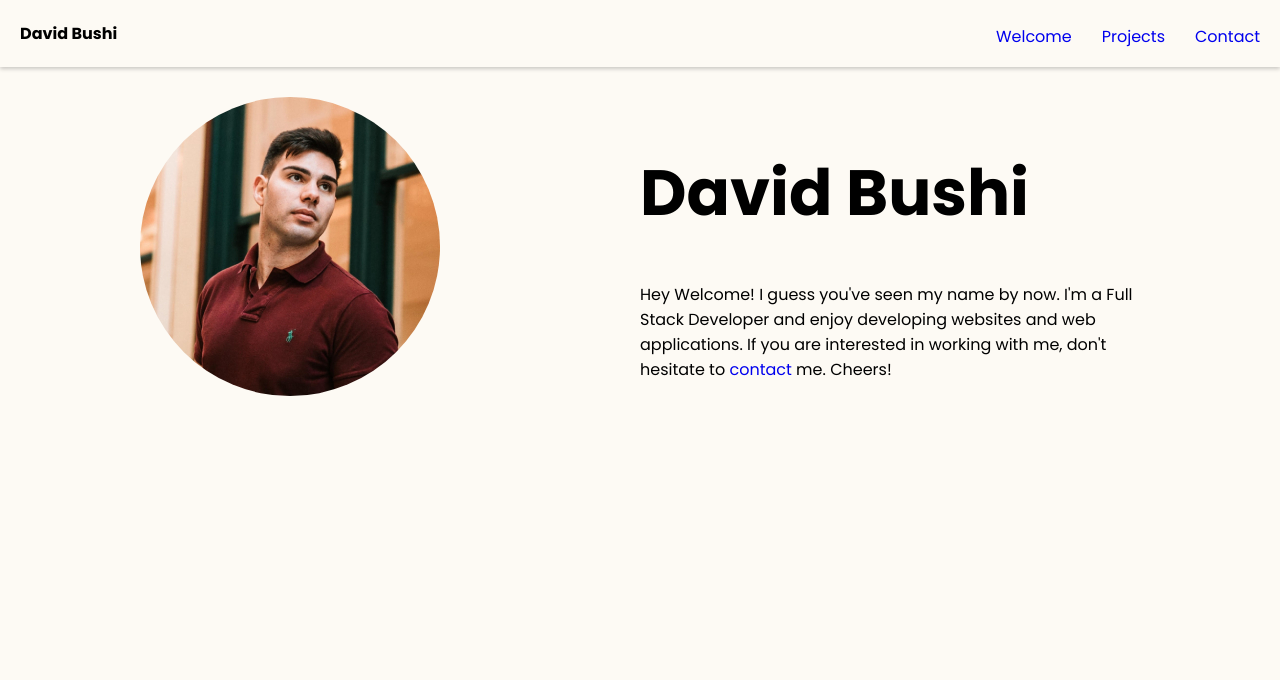
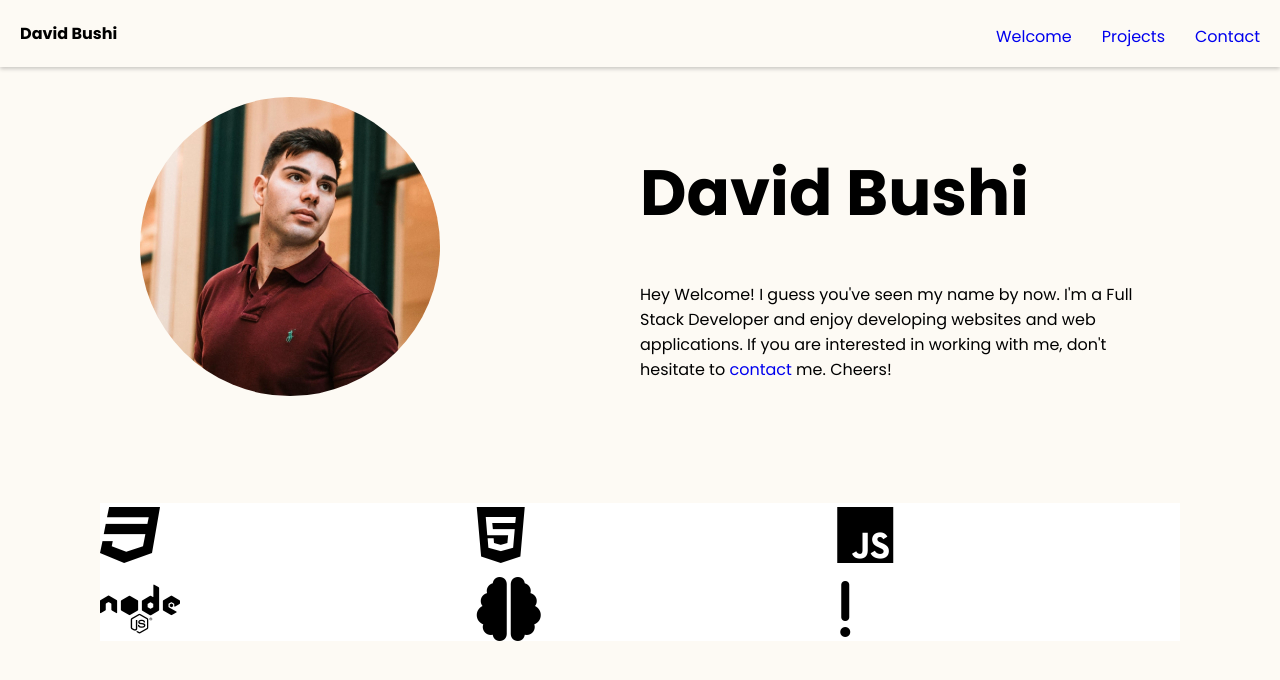
Before and after one commit to bushidavid/portfolio, a plain HTML site: page src/index.html in a window 1280 px wide. Drawn offline with Linux system fonts and the light colour scheme.

Commit message:
Created main section and Added FontAwesome icons

```diff
--- a/src/index.html
+++ b/src/index.html
@@ -5,8 +5,12 @@
         <title>David Bushi</title>
         <link href="style.css" rel="stylesheet">
         <link rel="preconnect" href="https://fonts.googleapis.com">
-<link rel="preconnect" href="https://fonts.gstatic.com" crossorigin>
-<link href="https://fonts.googleapis.com/css2?family=Poppins:ital,wght@0,100;0,200;0,300;0,400;0,500;0,600;0,700;1,100;1,200;1,300;1,400;1,500;1,600&display=swap" rel="stylesheet">
+        <link rel="preconnect" href="https://fonts.gstatic.com" crossorigin>
+        <link href="https://fonts.googleapis.com/css2?family=Poppins:ital,wght@0,100;0,200;0,300;0,400;0,500;0,600;0,700;1,100;1,200;1,300;1,400;1,500;1,600&display=swap" rel="stylesheet">
+        <link rel="stylesheet" href="https://cdnjs.cloudflare.com/ajax/libs/font-awesome/4.7.0/css/font-awesome.min.css">
+
+        <script src="https://kit.fontawesome.com/3a68879939.js" crossorigin="anonymous"></script>
+
     </head>
 
     <body>
@@ -37,5 +41,30 @@
                 </div>
             </div>
         </header>
+
+        <main>
+
+            <div class="grid-container-skills">
+                <div class="grid-item-1">
+                    <i class="fab fa-css3 fa-4x"></i>
+                </div>
+                <div class="grid-item-2">
+                    <i class="fab fa-html5 fa-4x"></i>
+                </div>
+                <div class="grid-item-3">
+                    <i class="fab fa-js fa-4x"></i>
+                </div>
+                <div class="grid-item-4">
+                    <i class="fab fa-node fa-4x"></i>
+                </div>
+                <div class="grid-item-5">
+                    <i class="fas fa-brain fa-4x"></i>
+                </div>
+                <div class="grid-item-6">
+                    <i class="fas fa-exclamation fa-4x"></i>
+                </div>
+            </div>
+
+        </main>
     </body>
 </html>
--- a/src/style.css
+++ b/src/style.css
@@ -72,3 +72,47 @@ h2 {
 a {
     text-decoration: none;
 }
+
+main {
+    background-color: white;
+    margin: 100px;
+}
+
+.grid-container-skills {
+    display: grid;
+    grid-template-columns: 3;
+    grid-template-rows: 2;
+    gap: 10px;
+}
+
+.grid-item-1 {
+    grid-row: 1;
+    grid-column: 1;
+    max-width: fit-content;
+    max-height: fit-content;
+}
+
+.grid-item-2 {
+    grid-row: 1;
+    grid-column: 2;
+}
+
+.grid-item-3 {
+    grid-row: 1;
+    grid-column: 3;
+}
+
+.grid-item-4 {
+    grid-row: 2;
+    grid-column: 1;
+}
+
+.grid-item-5 {
+    grid-row: 2;
+    grid-column: 2;
+}
+
+.grid-item-6 {
+    grid-row: 2;
+    grid-column: 3;
+}
```
